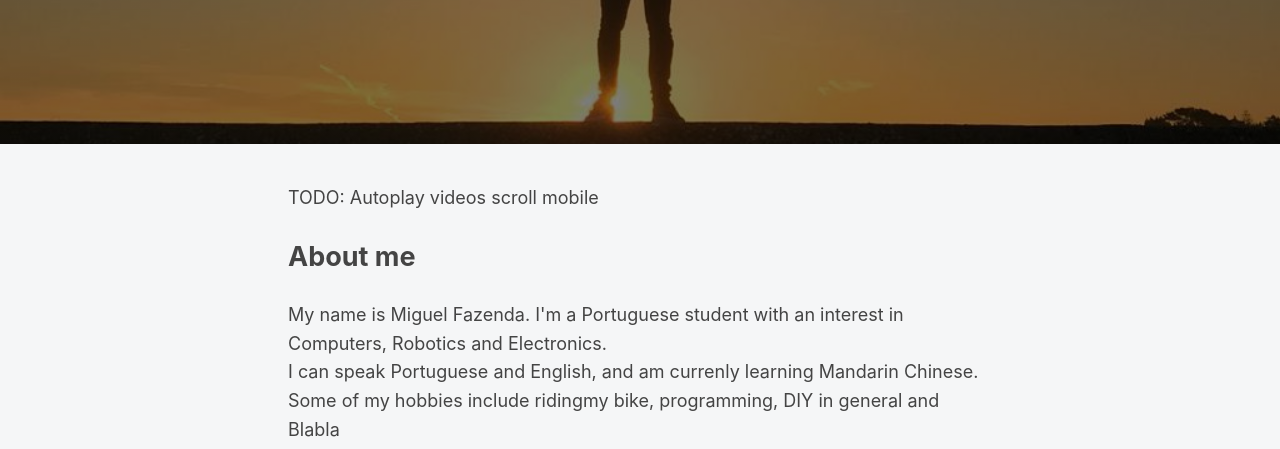
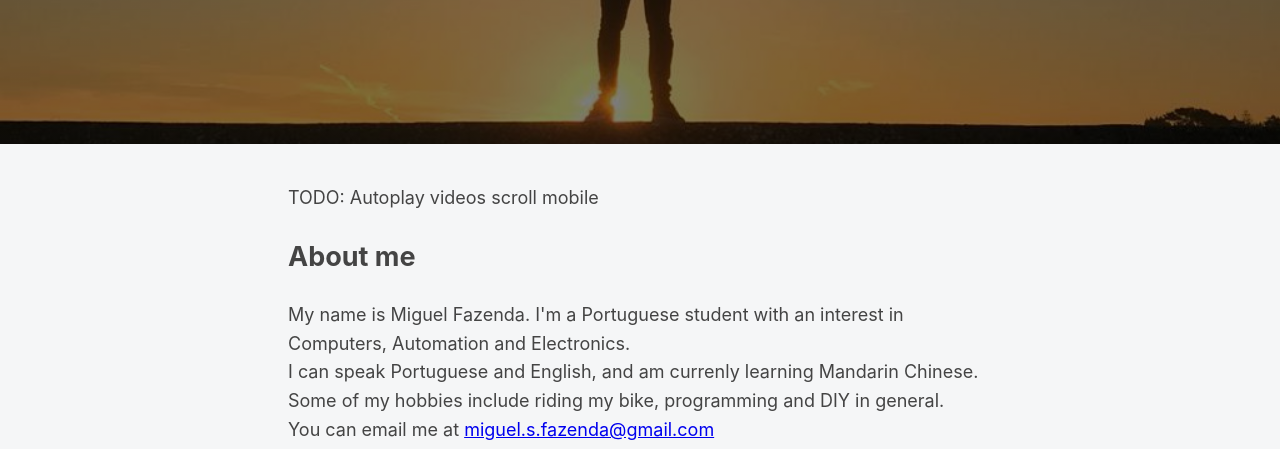
Before and after one commit to miguelfazenda/miguelfazenda.github.io, a plain HTML site: page index.html in a window 1280 px wide. Shown: the part 336-785 px from the top of the page. Drawn offline with Linux system fonts and the light colour scheme.

Commit message:
Update index.html

```diff
--- a/index.html
+++ b/index.html
@@ -37,9 +37,9 @@
 		<div id="intro">
 			<h2 id="about">About me</h2>
 			<p>
-				My name is Miguel Fazenda. I'm a Portuguese student with an interest in Computers, Robotics and Electronics.<br>
+				My name is Miguel Fazenda. I'm a Portuguese student with an interest in Computers, Automation and Electronics.<br>
 				I can speak Portuguese and English, and am currenly learning Mandarin Chinese.<br>
-				Some of my hobbies include ridingmy bike, programming, DIY in general and Blabla<br>
+				Some of my hobbies include riding my bike, programming and DIY in general.<br>
 				You can email me at <a href="mailto:miguel.s.fazenda@gmail.com">miguel.s.fazenda@gmail.com</a>
 			</p>
 
```
